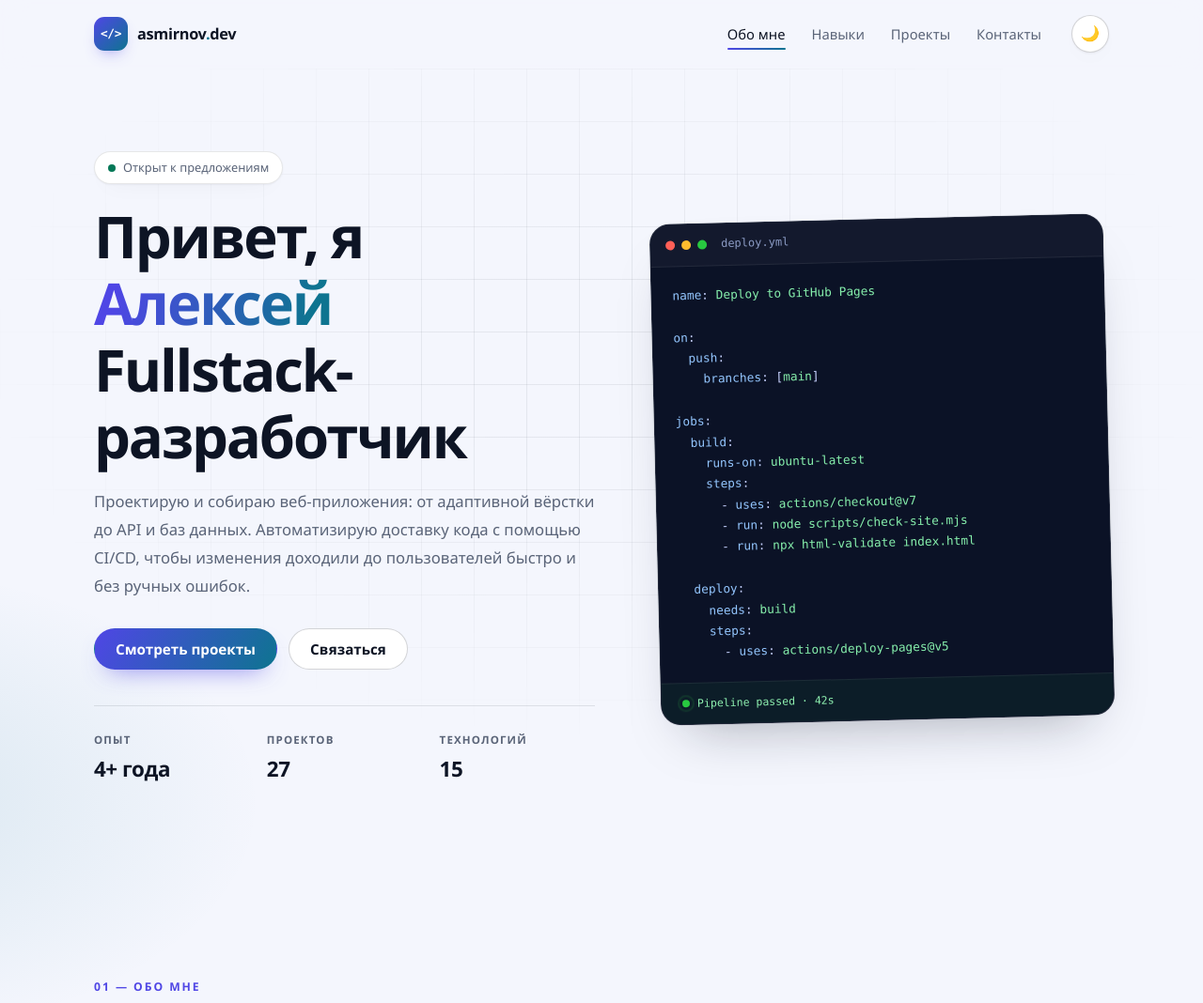
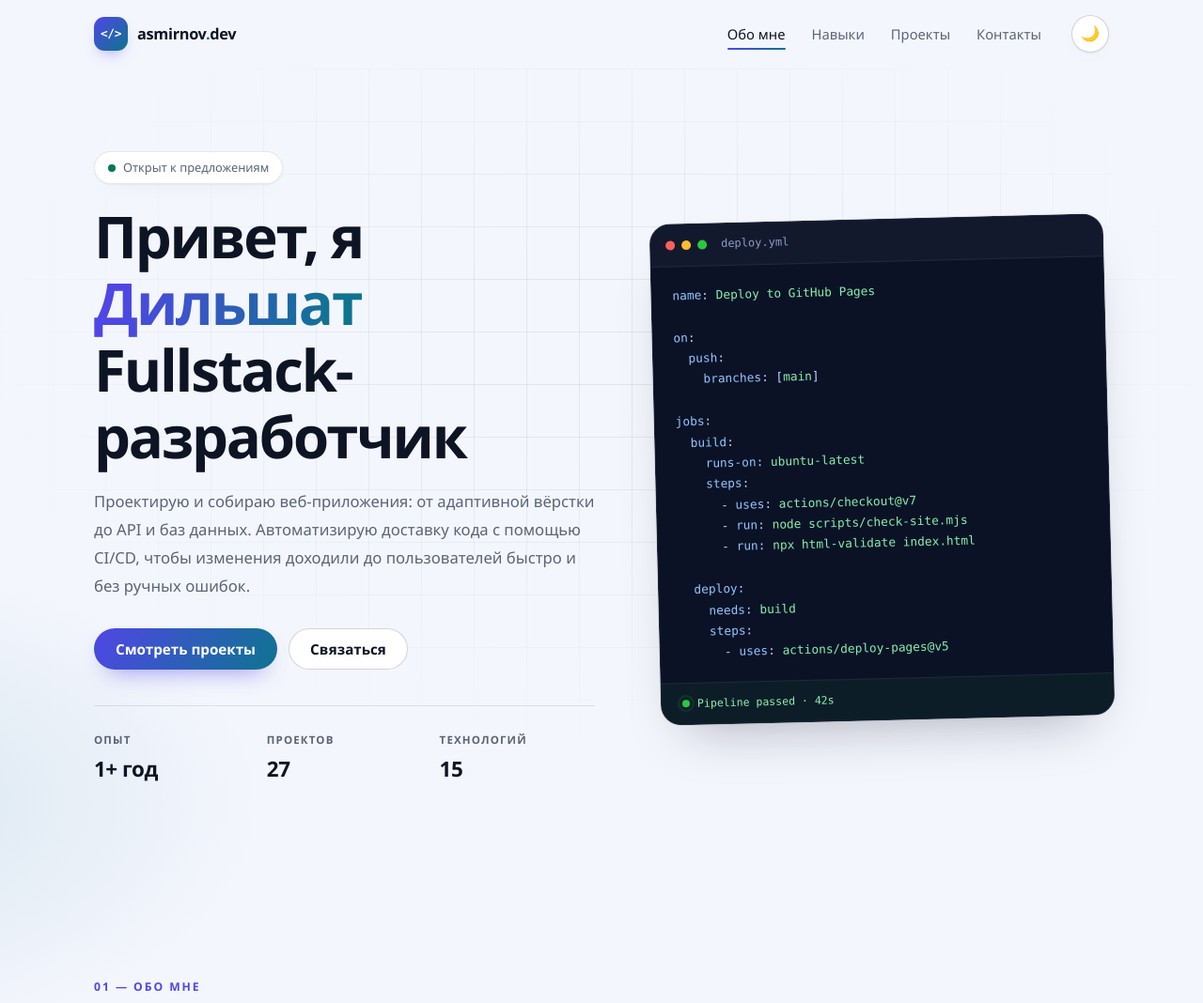
Before and after one commit to dsb323/Cloud-CICD-Project, a plain HTML site: page index.html in a window 1280 px wide. Shown: the top 1068 px of the page at 94% size. Drawn offline with Linux system fonts and the light colour scheme.

Commit message:
content: rename author to Дильшат Нуруллаев and update experience

```diff
--- a/index.html
+++ b/index.html
@@ -6,7 +6,7 @@
   <meta name="description" content="Портфолио IT-специалиста: навыки, проекты и контакты. Учебный проект по CI/CD с автоматической публикацией на GitHub Pages.">
   <meta name="color-scheme" content="light dark">
   <meta name="theme-color" content="#4f46e5">
-  <title>Алексей Смирнов — портфолио IT-специалиста</title>
+  <title>Дильшат Нуруллаев</title>
   <link rel="icon" href="favicon.svg" type="image/svg+xml">
   <link rel="stylesheet" href="style.css">
   <script>
@@ -53,7 +53,7 @@
             Открыт к предложениям
           </p>
           <h1 class="hero__title" id="hero-title">
-            Привет, я <span class="gradient-text">Алексей</span><br>
+            Привет, я <span class="gradient-text">Дильшат</span><br>
             Fullstack-разработчик
           </h1>
           <p class="hero__lead">
@@ -68,7 +68,7 @@
           <dl class="stats">
             <div class="stats__item">
               <dt>Опыт</dt>
-              <dd>4+ года</dd>
+              <dd>1+ год</dd>
             </div>
             <div class="stats__item">
               <dt>Проектов</dt>
```
